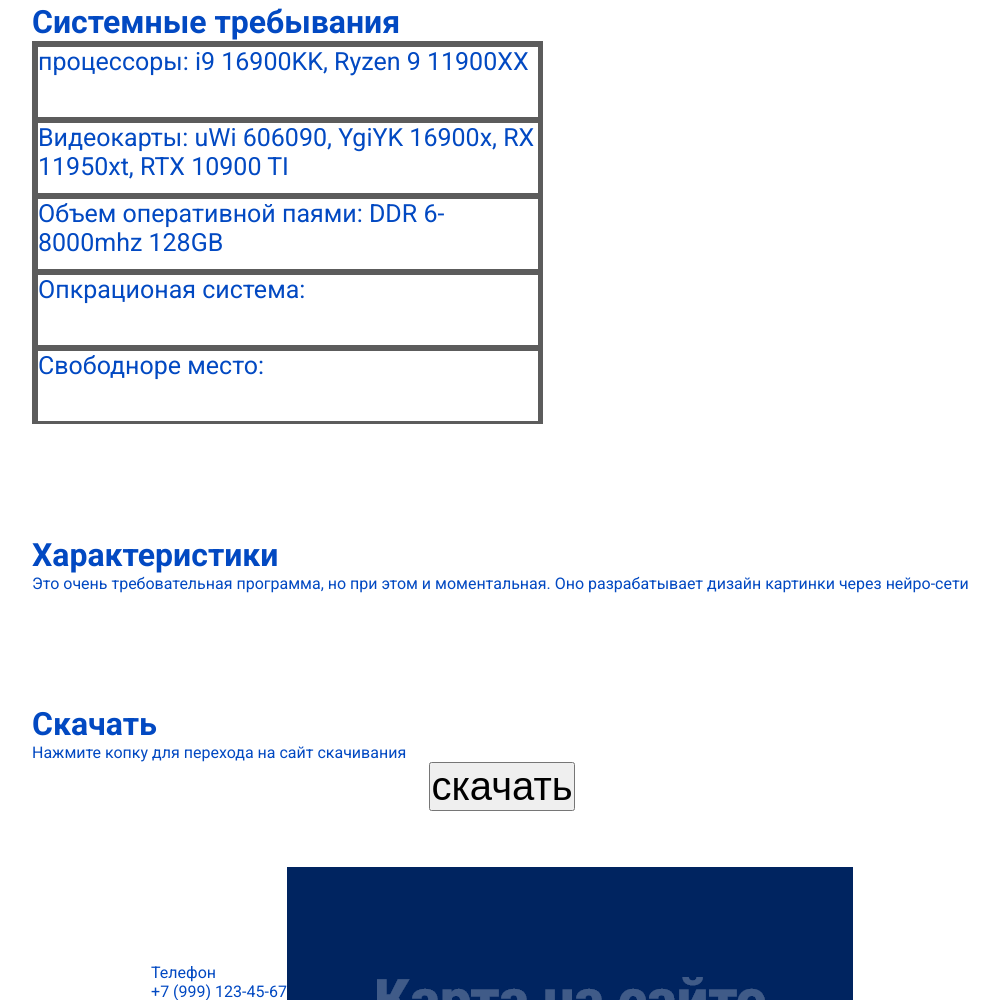
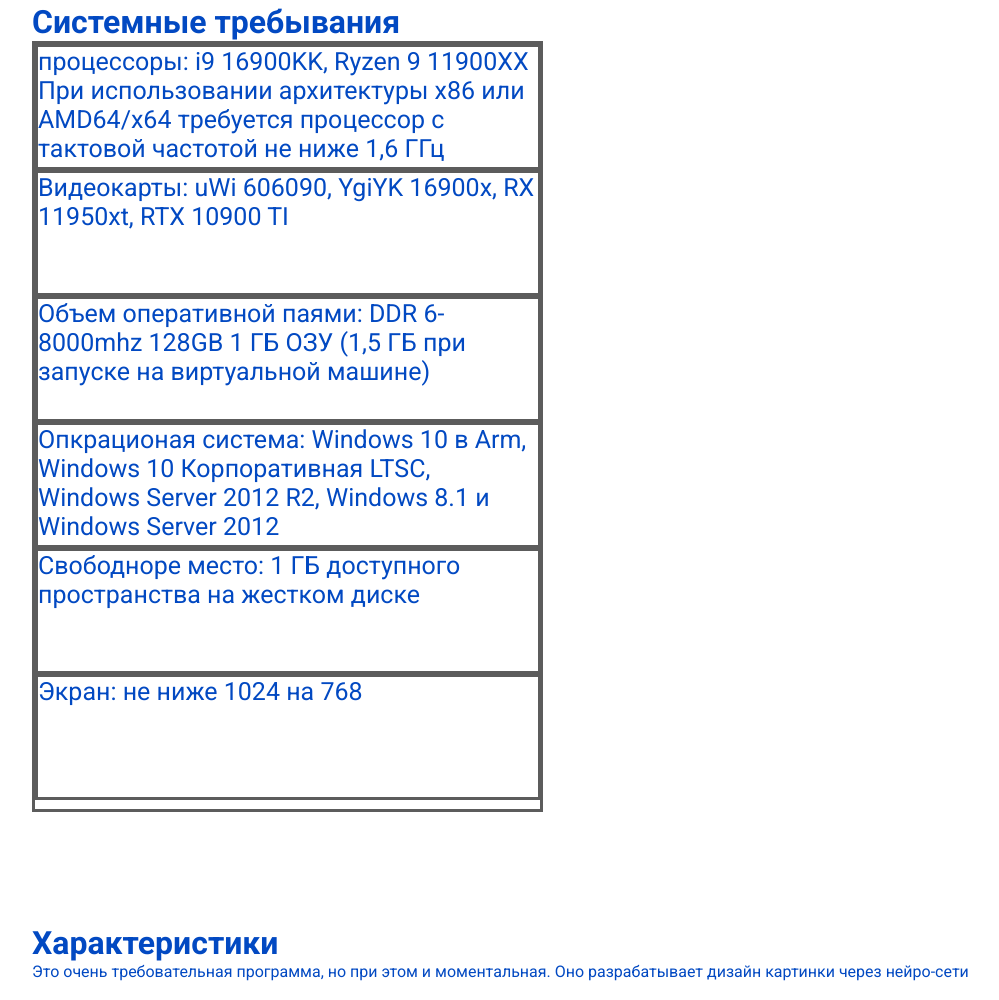
Before and after one commit to sa1kri/rrrttrtr, a plain HTML site: page Landing/index.html in a window 1280 px wide. Shown: the part 1291-2291 px from the top of the page, without its empty margins (138-1137 px from the left). Drawn offline with Linux system fonts and the light colour scheme.

Commit message:
Add files via upload

```diff
--- a/Landing/index.html
+++ b/Landing/index.html
@@ -108,18 +108,23 @@
                 <div class="tab">
                     <div class="tab_title_1">
                         процессоры: i9 16900KK, Ryzen 9 11900XX
+                        При использовании архитектуры x86 или AMD64/x64 требуется процессор с тактовой частотой не ниже 1,6 ГГц
                     </div>
                     <div class="tab_title_1">
                         Видеокарты: uWi 606090, YgiYK 16900x, RX 11950xt, RTX 10900 TI
                     </div>
                     <div class="tab_title_1">
                         Объем оперативной паями: DDR 6-8000mhz 128GB
+                        1 ГБ ОЗУ (1,5 ГБ при запуске на виртуальной машине)
                     </div>
                     <div class="tab_title_1">
-                        Опкрационая система:
+                        Опкрационая система:  Windows 10 в Arm, Windows 10 Корпоративная LTSC, Windows Server 2012 R2, Windows 8.1 и Windows Server 2012
                     </div>
                     <div class="tab_title_1">
-                        Свободноре место:
+                        Свободноре место: 1 ГБ доступного пространства на жестком диске
+                    </div>
+                    <div class="tab_title_1">
+                        Экран: не ниже 1024 на 768
                     </div>
                 </div>
             </div>
--- a/Landing/style.css
+++ b/Landing/style.css
@@ -201,7 +201,7 @@ html, body {
 }
 
 .tab{
-    height: 377px;
+    height: 765px;
     width: 505px;
     background-color: rgb(255, 255, 255);
     opacity: 100%;
@@ -213,7 +213,7 @@ html, body {
 .tab_title_1{
 
     background-color: white;
-    height: 70px;
+    height: 120px;
     width: 500px;
     border-style: solid;
     border-color: rgb(92, 92, 92);
```
